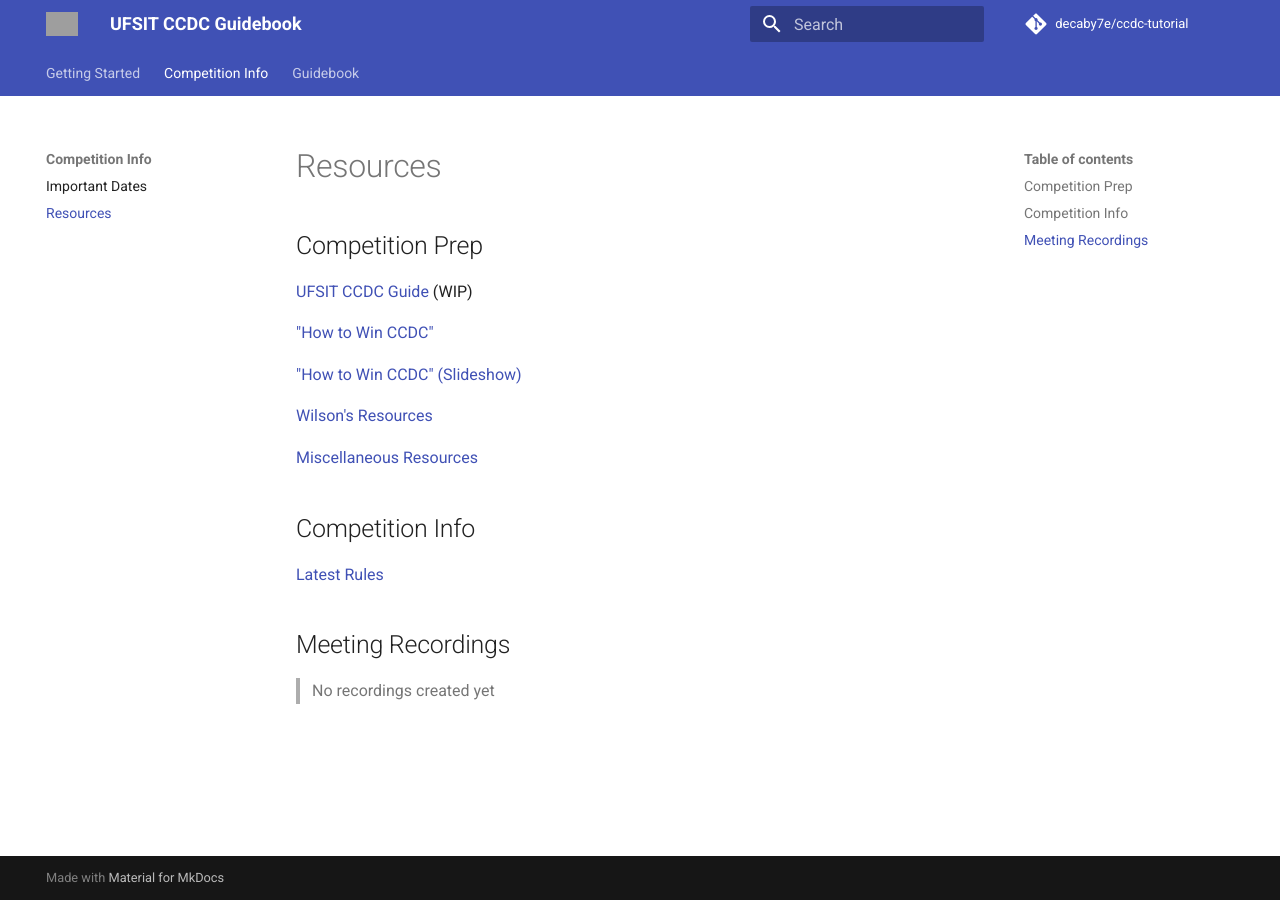
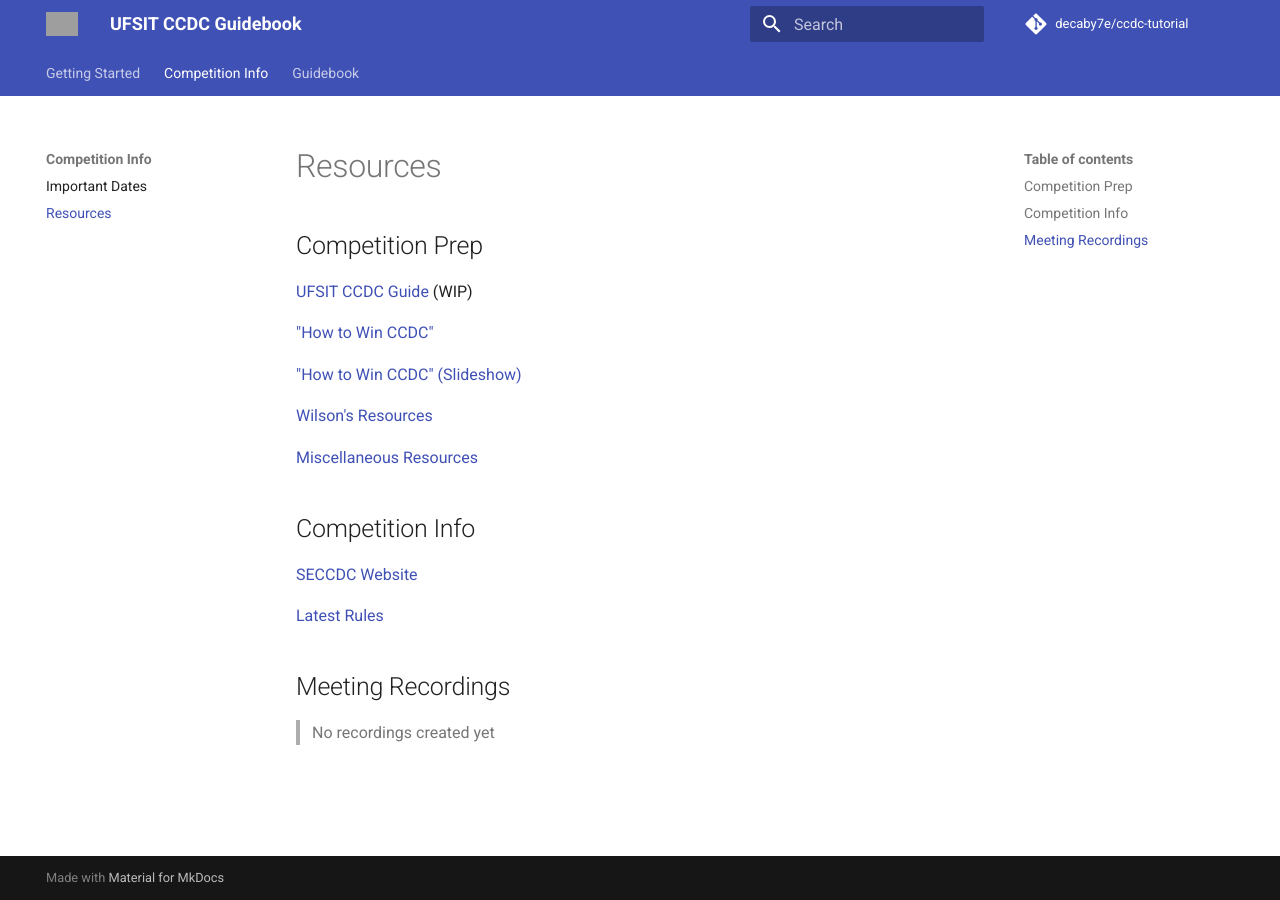
Before and after one commit to decaby7e/ccdc-tutorial, an MkDocs documentation site: the page built from docs/meta/resources.md, in a window 1280 px wide. Built offline with MkDocs 1.6.1 and Material for MkDocs 9.7.7, drawn with Linux system fonts in a browser that asks for light colours; comment, search, counter and statistics services are not loaded; grey boxes are pictures that could not be loaded.

Commit message:
Update resources.md

```diff
--- a/docs/meta/resources.md
+++ b/docs/meta/resources.md
@@ -14,6 +14,8 @@
 
 ## Competition Info
 
+[SECCDC Website](https://cyberinstitute.kennesaw.edu/seccdc/index.php)
+
 [Latest Rules](https://cyberinstitute.kennesaw.edu/seccdc/docs/rules.pdf)
 
 ## Meeting Recordings
```
